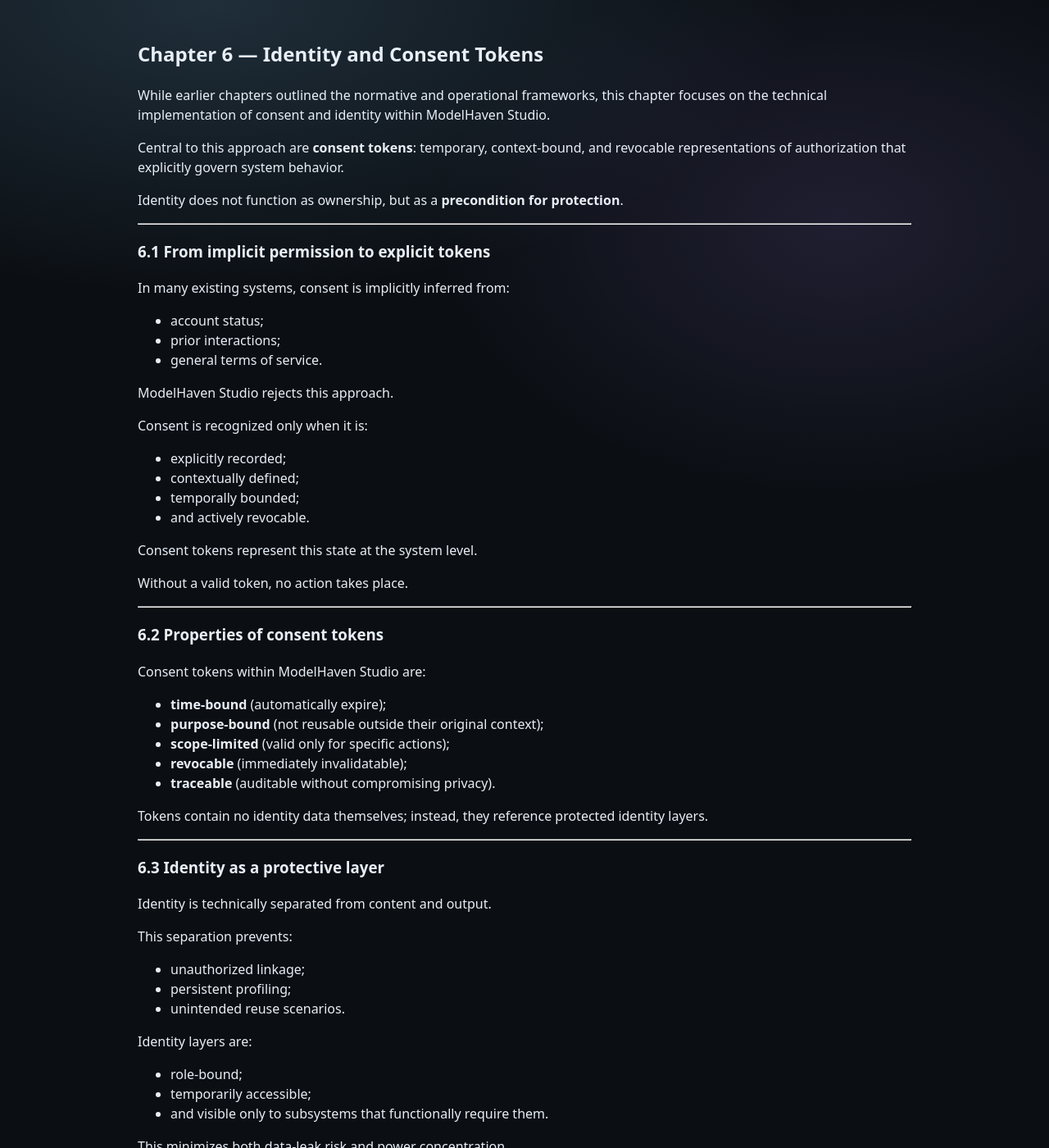
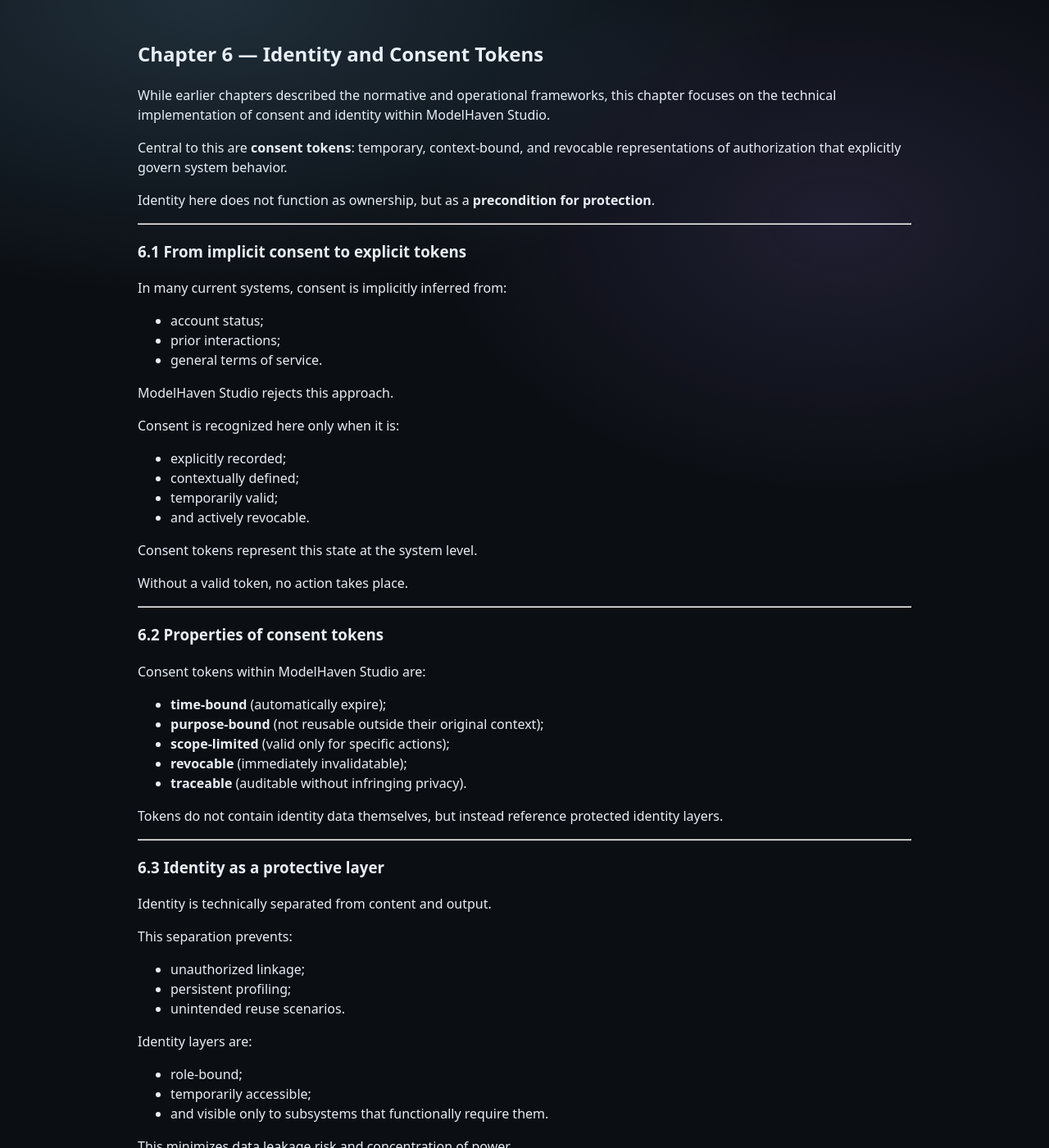
Before and after one commit to MartijnBruzzese/ModelHaven-Studio, a Jekyll site: the page built from WHITE_PAPERS/EN/MODELHAVEN_STUDIO_EN/07_CHAPTER_6_CONSENT_ARCHITECTURE_AND_IDENTITY.md, in a window 1280 px wide and 1400 px high. Shown: the whole window at 82% size. Built offline with Jekyll 4.4.1, drawn with Linux system fonts in a browser that asks for light colours; our own code applies the rules of GitHub Pages for plain Markdown files; some of the changed text lies outside the part shown.

Commit message:
Refine language and improve clarity in Chapter 6

```diff
--- a/WHITE_PAPERS/EN/MODELHAVEN_STUDIO_EN/07_CHAPTER_6_CONSENT_ARCHITECTURE_AND_IDENTITY.md
+++ b/WHITE_PAPERS/EN/MODELHAVEN_STUDIO_EN/07_CHAPTER_6_CONSENT_ARCHITECTURE_AND_IDENTITY.md
@@ -1,17 +1,17 @@
 <a id="h6"></a>
 ## Chapter 6 — Identity and Consent Tokens
 
-While earlier chapters outlined the normative and operational frameworks, this chapter focuses on the technical implementation of consent and identity within ModelHaven Studio.
+While earlier chapters described the normative and operational frameworks, this chapter focuses on the technical implementation of consent and identity within ModelHaven Studio.
 
-Central to this approach are **consent tokens**: temporary, context-bound, and revocable representations of authorization that explicitly govern system behavior.
+Central to this are **consent tokens**: temporary, context-bound, and revocable representations of authorization that explicitly govern system behavior.
 
-Identity does not function as ownership, but as a **precondition for protection**.
+Identity here does not function as ownership, but as a **precondition for protection**.
 
 ---
 
-### 6.1 From implicit permission to explicit tokens
+### 6.1 From implicit consent to explicit tokens
 
-In many existing systems, consent is implicitly inferred from:
+In many current systems, consent is implicitly inferred from:
 
 - account status;
 - prior interactions;
@@ -19,11 +19,11 @@
 
 ModelHaven Studio rejects this approach.
 
-Consent is recognized only when it is:
+Consent is recognized here only when it is:
 
 - explicitly recorded;
 - contextually defined;
-- temporally bounded;
+- temporarily valid;
 - and actively revocable.
 
 Consent tokens represent this state at the system level.
@@ -40,9 +40,9 @@
 - **purpose-bound** (not reusable outside their original context);
 - **scope-limited** (valid only for specific actions);
 - **revocable** (immediately invalidatable);
-- **traceable** (auditable without compromising privacy).
+- **traceable** (auditable without infringing privacy).
 
-Tokens contain no identity data themselves; instead, they reference protected identity layers.
+Tokens do not contain identity data themselves, but instead reference protected identity layers.
 
 ---
 
@@ -62,20 +62,20 @@
 - temporarily accessible;
 - and visible only to subsystems that functionally require them.
 
-This minimizes both data-leak risk and power concentration.
+This minimizes data leakage risk and concentration of power.
 
 ---
 
 ### 6.4 Delegation and multi-party consent
 
-Certain situations require shared responsibility, such as:
+Certain situations require shared responsibility, such as in cases of:
 
 - minors;
 - care relationships;
 - legal representation;
-- collaborative creation.
+- collaboration between creators.
 
-ModelHaven Studio therefore supports **multi-party consent tokens**, requiring explicit approval from multiple actors before actions are executed.
+ModelHaven Studio therefore supports **multi-party consent tokens**, in which multiple parties must explicitly grant approval before actions take place.
 
 No single actor can unilaterally disable protective layers.
 
@@ -93,7 +93,7 @@
 
 The system halts, requests reconfirmation, or refuses further execution.
 
-Tokens are not formalities; they are active control mechanisms.
+Tokens are not formalities, but active control components.
 
 ---
 
```
Also changed, not shown: other parts of WHITE_PAPERS/EN/MODELHAVEN_STUDIO_EN/07_CHAPTER_6_CONSENT_ARCHITECTURE_AND_IDENTITY.md (+2 -2 lines).
